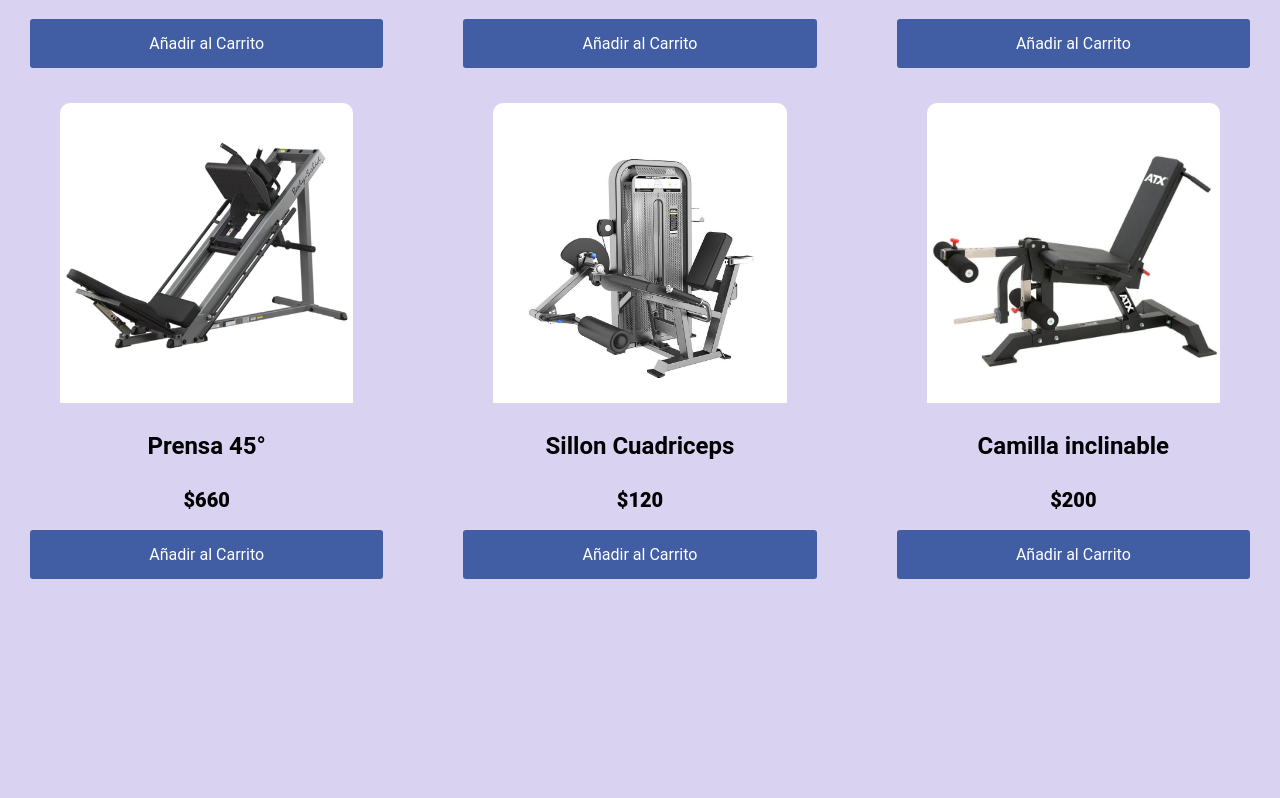
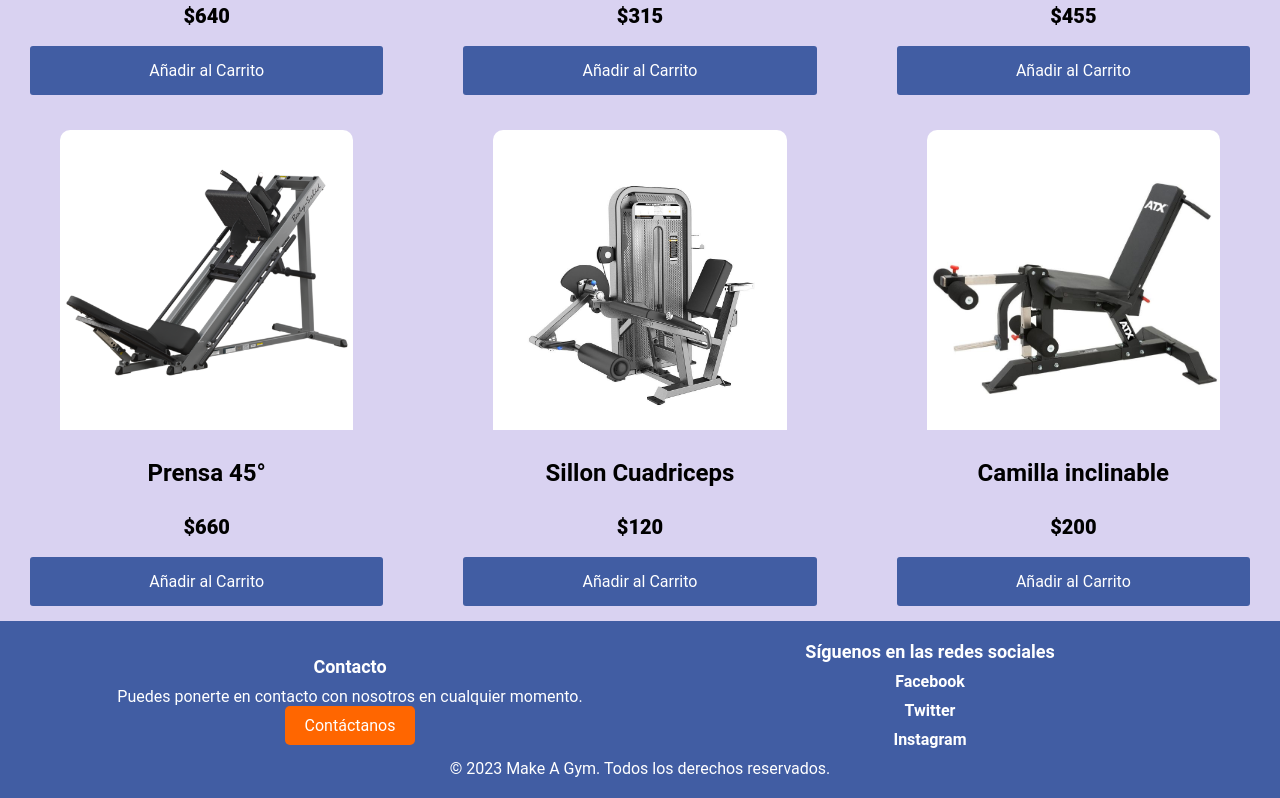
Before and after one commit to A-Simoncito/Make_A_Gym--Frontend, a React (Create React App) app in the folder make-a-gym/: page / in a window 1280 px wide. Shown: the part 1105-1903 px from the top of the page. Before the commit the page ends 1699 px from the top, so only its background shows below. Built offline with nearby package versions, Linux system fonts and the light colour scheme.

Commit message:
carritoyfooter

```diff
--- a/make-a-gym/src/App.jsx
+++ b/make-a-gym/src/App.jsx
@@ -2,6 +2,7 @@ import Header from './Components/Header/header';
 import Body from './Components/Body/body'
 import Login from './Components/Login/login.jsx';
 import Register from './Components/Register/register.jsx';
+import Footer from './Components/Footer/footer.jsx';
 import Cart from './Components/Cart/CartContent.jsx';
 import DataProvider from './Components/Context/DataContext'
 import { BrowserRouter, Routes, Route } from 'react-router-dom';
@@ -20,6 +21,7 @@ function App() {
               <>
                 <Header />
                 <Body></Body>
+                <Footer></Footer>
               </>
             }
           />
@@ -30,6 +32,7 @@ function App() {
               <>
                 <Header/>
                 <Login/>
+
               </>
             }
           />
@@ -40,6 +43,7 @@ function App() {
               <>
                 <Header/>
                 <Register/>
+
               </>
             }
           />
--- /dev/null
+++ b/make-a-gym/src/Components/Footer/footer.css
@@ -0,0 +1,64 @@
+
+footer {
+    background-color: rgb(65, 93, 163);
+    color: #fff;
+    text-align: center;
+    padding: 20px 0;
+    position: static;
+    bottom: 0;
+    width: 100%;
+  }
+
+  .footer-content {
+    display: flex;
+    justify-content: space-between;
+    align-items: center;
+    max-width: 1200px;
+    margin: 0 auto;
+    padding: 0 20px;
+  }
+
+  .footer-contact,
+  .footer-social {
+    flex: 1;
+    padding: 0 10px;
+  }
+
+  .footer-contact h2,
+  .footer-social h2 {
+    font-size: 18px;
+    margin-bottom: 10px;
+  }
+
+  .btn-contact {
+    display: inline-block;
+    padding: 10px 20px;
+    background-color: #ff6600;
+    color: #fff;
+    text-decoration: none;
+    border-radius: 5px;
+  }
+
+  .btn-contact:hover {
+    background-color: #ff9933;
+  }
+
+  .footer-social ul {
+    list-style: none;
+    padding: 0;
+    margin: 0;
+  }
+
+  .footer-social li {
+    margin-bottom: 10px;
+  }
+
+  .footer-social a {
+    text-decoration: none;
+    color: #fff;
+    font-weight: bold;
+  }
+
+  .footer-social a:hover {
+    text-decoration: underline;
+  }
--- /dev/null
+++ b/make-a-gym/src/Components/Footer/footer.jsx
@@ -0,0 +1,25 @@
+import './footer.css';
+
+export default function Footer() {
+
+  return (
+    <footer>
+        <div class="footer-content">
+            <div class="footer-contact">
+                <h2>Contacto</h2>
+                <p>Puedes ponerte en contacto con nosotros en cualquier momento.</p>
+                <a href="#" class="btn-contact">Contáctanos</a>
+            </div>
+            <div class="footer-social">
+                <h2>Síguenos en las redes sociales</h2>
+                <ul>
+                    <li><a href="https://www.facebook.com/tuempresa" target="_blank">Facebook</a></li>
+                    <li><a href="https://www.twitter.com/tuempresa" target="_blank">Twitter</a></li>
+                    <li><a href="https://www.instagram.com/tuempresa" target="_blank">Instagram</a></li>
+                </ul>
+            </div>
+        </div>
+        <p>&copy; 2023 Make A Gym. Todos los derechos reservados.</p>
+    </footer>
+     )
+}
--- a/make-a-gym/src/Components/Header/header.css
+++ b/make-a-gym/src/Components/Header/header.css
@@ -7,6 +7,7 @@ header{
     margin: auto;
     display: flex;
     color: white;
+    height: 80px;
 }
 
 .TittleP{
@@ -22,6 +23,6 @@ header{
 }
 
 .login-icon img{
-    width: 60px;
+    width: 85px;
     height: auto;
 }
--- a/make-a-gym/src/Components/Header/header.jsx
+++ b/make-a-gym/src/Components/Header/header.jsx
@@ -8,6 +8,7 @@ export default function Header() {
 
 
       <h1 class="TittleP">Make a Gym</h1>
+
 
 
       <div class="login-icon">
```
